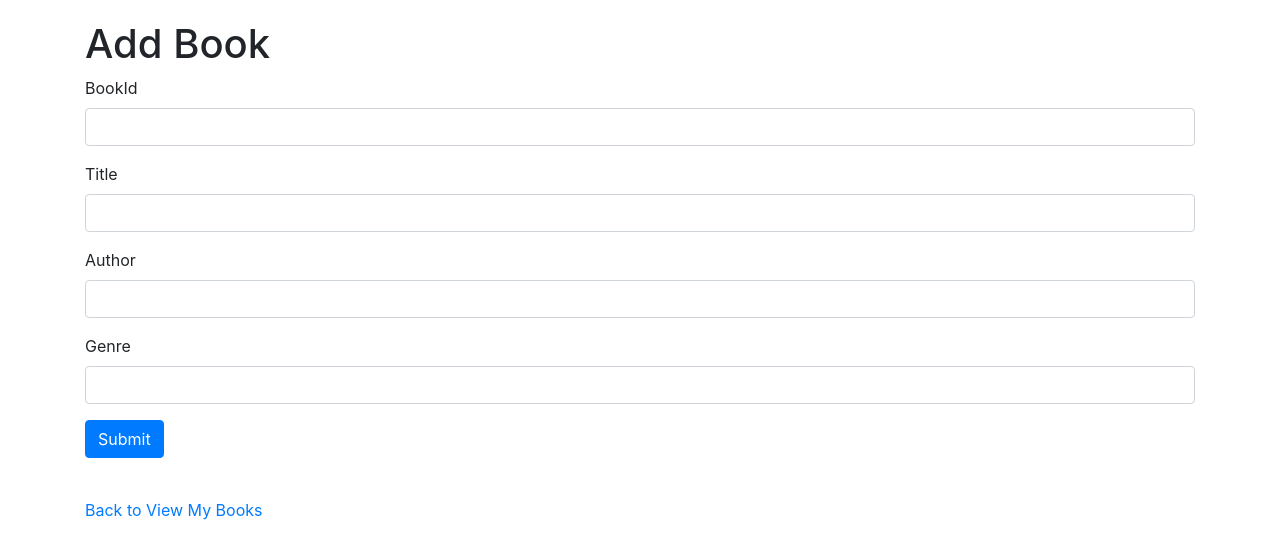
After one commit to valeduron/book-reviews, a PHP site: page /add_new_book.php in a window 1280 px wide. The commit adds this page. Shown: the top 559 px of the page. Run offline with PHP 8.4, Linux system fonts and the light colour scheme.

Commit message:
Add new Books form
created a form to add new books to database --INSERTION FAILS DUE TO DATABSE PRIVLEGES-- Links to redirect to add new books --ONLY FOR FANTASY--

```diff
--- /dev/null
+++ b/add_new_book.php
@@ -0,0 +1,115 @@
+<!doctype html>
+<html lang="en">
+
+<head>
+    <meta charset="utf-8">
+    <meta name="viewport" content="width=device-width, initial-scale=1, shrink-to-fit=no">
+    <title>Add Book to Bookshelf</title>
+
+    <!-- Importing Bootstrap CSS library https://getbootstrap.com/ -->
+    <link rel="stylesheet" href="https://cdn.jsdelivr.net/npm/bootstrap@4.5.3/dist/css/bootstrap.min.css">
+</head>
+
+<body>
+    <div style="margin-top: 20px" class="container">
+        <h1>Add Book</h1>
+        <!-- styling of the form for bootstrap https://getbootstrap.com/docs/4.5/components/forms/ -->
+        <form action="add_new_book.php" method="post">
+        <div class="form-group">
+                <label for="BookId">BookId</label>
+                <input class="form-control" type="text" id="BookId" name="BookId">
+            </div>
+            <div class="form-group">
+                <label for="first_name">Title</label>
+                <input class="form-control" type="text" id="Title" name="Title">
+            </div>
+            <div class="form-group">
+                <label for="last_name">Author</label>
+                <input class="form-control" type="text" id="Author" name="Author">
+            </div>
+            <div class="form-group">
+                <label for="Nationality">Genre</label>
+                <input class="form-control" type="text" id="Genre" name="Genre">
+            </div>
+            <div class="form-group">
+                <input class="btn btn-primary" name='Submit' type="submit" value="Submit">
+            </div>
+        </form>
+        <div>
+            <br>
+            <a href="books.php">Back to View My Books</a></br>
+        </div>
+
+        <!-- jQuery and JS bundle w/ Popper.js -->
+        <script src="https://code.jquery.com/jquery-3.5.1.slim.min.js"></script>
+        <script src="https://cdn.jsdelivr.net/npm/bootstrap@4.5.3/dist/js/bootstrap.bundle.min.js"></script>
+
+
+    <?php
+       use Phppot\DataSource;
+
+        session_start();
+        require('config.php');
+
+    if (count($_POST) > 0) {
+        require_once __DIR__ . '\config.php';
+        $database = new DataSource();
+        $sql = "INSERT INTO dbo.books (BookId,Title,Author, Genre) VALUES (?,?,?,?)";
+        $paramType = 'ssss';
+        $paramValue = array(
+            $_POST["BookId"],
+            $_POST["Title"],
+            $_POST["Author"],
+            $_POST["Genre"]
+        );
+        $database->insert($sql, $paramType, $paramValue);
+        }
+        ?>
+
+
+
+
+
+<!--
+        if (isset($_POST['Submit'])){
+
+
+            /**
+             * Grab information from the form submission and store values into variables.
+             */
+            $BookId = isset($_POST['BookId']) ? $_POST['BookId'] : " ";
+            $Title = isset($_POST['Title']) ? $_POST['Title'] : " ";
+            $Author = isset($_POST['Author']) ? $_POST['Author'] : " ";
+            $Genre = isset($_POST['Genre']) ? $_POST['Genre'] : " ";
+
+
+            $query  = "INSERT INTO bookstoredb.`dbo.books` (BookId,Title, Author,Genre)
+                        VALUES ('".$BookId."', '".$Title."', '".$Author."', '".$Genre."');";
+
+
+            //Insert into Books table;
+            $a = new DataSource();
+
+            $a->getConnection();
+            $a->insert($query,"Title",[]);
+
+
+
+
+            // The query sent to the DB can be printed by not commenting the following row
+            //echo $queryStudent;
+            if ($conn->query($queryBooks) === TRUE) {
+                echo "<br> New record created successfully for book id ".$BookId;
+            } else {
+                echo "<br> The record was not created, the query: <br>" . $queryBooks . "  <br> Generated the error <br>" . $conn->error;
+            }
+
+            // To redirect the page to the student menu right after the query is executed, use the following statement
+            // header("Location: student_menu.php");
+}
+?> -->
+
+
+</body>
+
+</html>
--- a/books.php
+++ b/books.php
@@ -146,7 +146,7 @@ if (! empty($_SESSION["UserID"])) {
                 </div>
                 <div class="content">
                     <h3>Fantasy</h3>
-                    <a href="#" class="btn">Add to bookshelf</a>
+                    <a href="add_new_book.php" class="btn">Add to bookshelf</a>
                 </div>
             </div>
 
```
